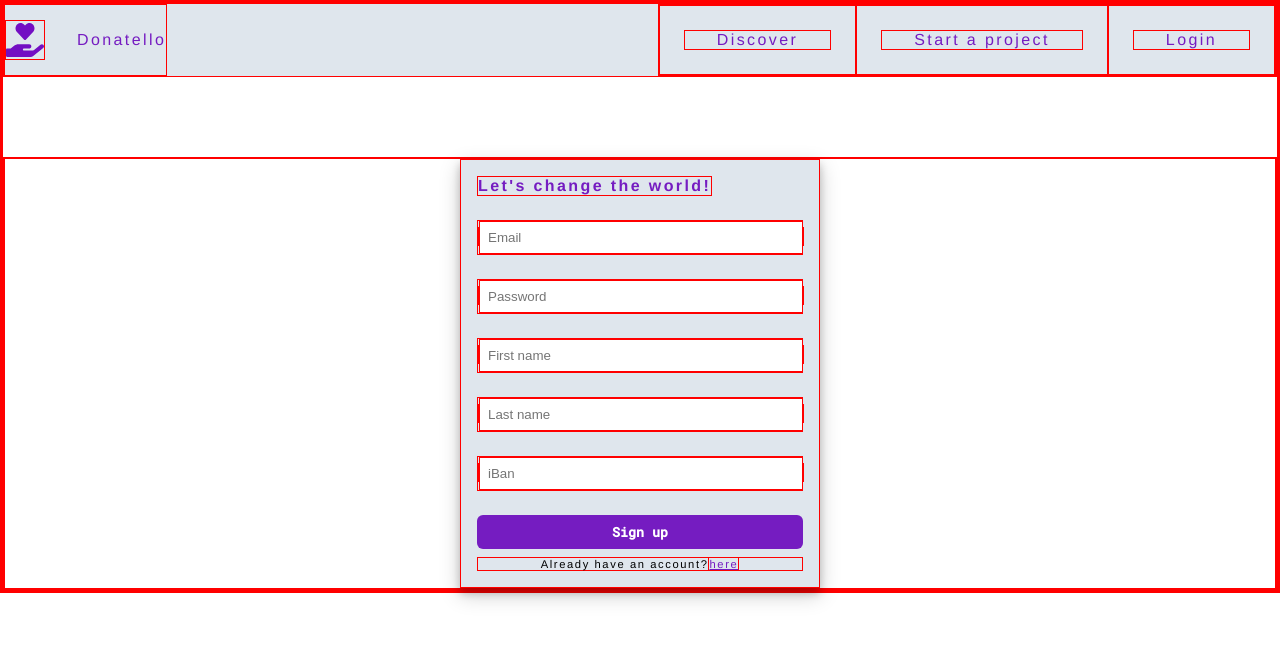
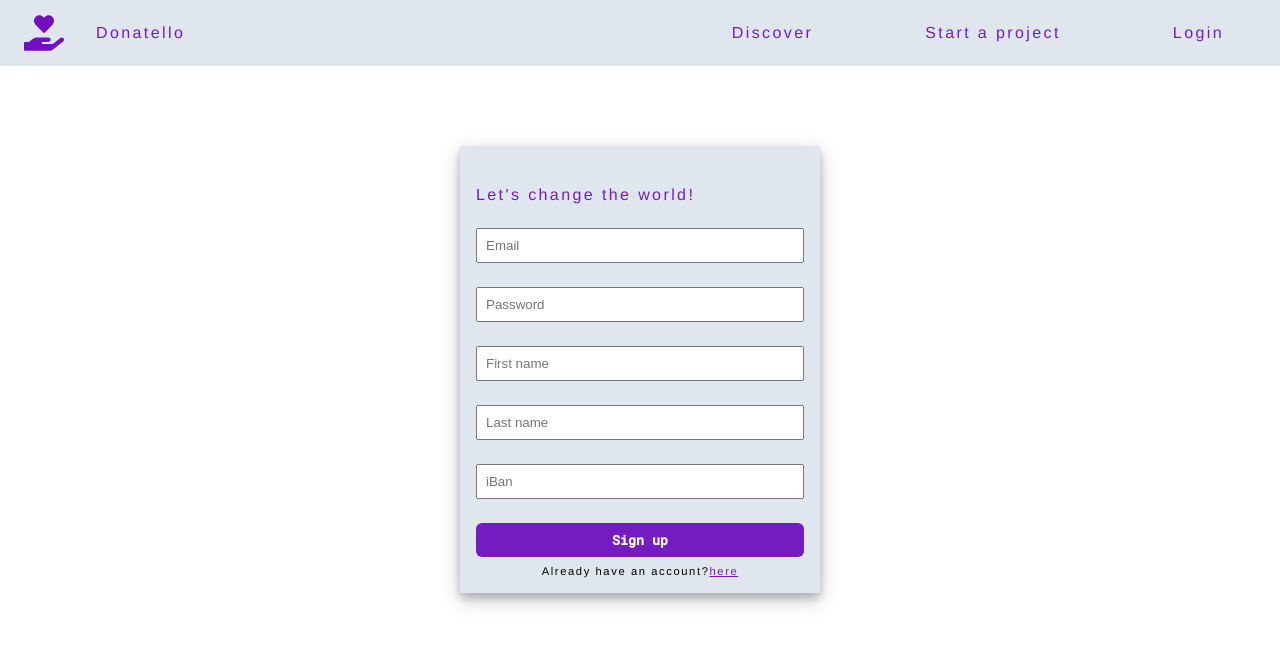
Before and after one commit to Reinoptland/donatello-frontend, a React (Create React App) app: page /login in a window 1280 px wide. Shown: the top 646 px of the page. Built offline with nearby package versions, Linux system fonts and the light colour scheme.

Commit message:
small changes

```diff
--- a/src/components/Nav.scss
+++ b/src/components/Nav.scss
@@ -16,6 +16,7 @@
 
   &--icon {
     margin-right: $xl;
+    margin-left: $large;
   }
 }
 
--- a/src/components/Signup.js
+++ b/src/components/Signup.js
@@ -15,7 +15,7 @@ const Signup = () => {
                 <form className="form"
                       onSubmit={handleSubmit}
                 >
-                    <h4 className="form__title">Let's change the world!</h4>
+                    <div className="form__title">Let's change the world!</div>
 
                     <div className="form__input-group">
                         <label
--- a/src/components/Signup.scss
+++ b/src/components/Signup.scss
@@ -4,6 +4,7 @@
 .form__title {
   color: $darkPurple;
   margin-bottom: $large;
+  margin-top: $large;
 }
 
 .form {
--- a/src/index.scss
+++ b/src/index.scss
@@ -5,7 +5,7 @@
   margin: 0;
   padding: 0;
   box-sizing: border-box;
-  border: 1px solid red;
+  //border: 1px solid red;
 }
 
 body {
```
